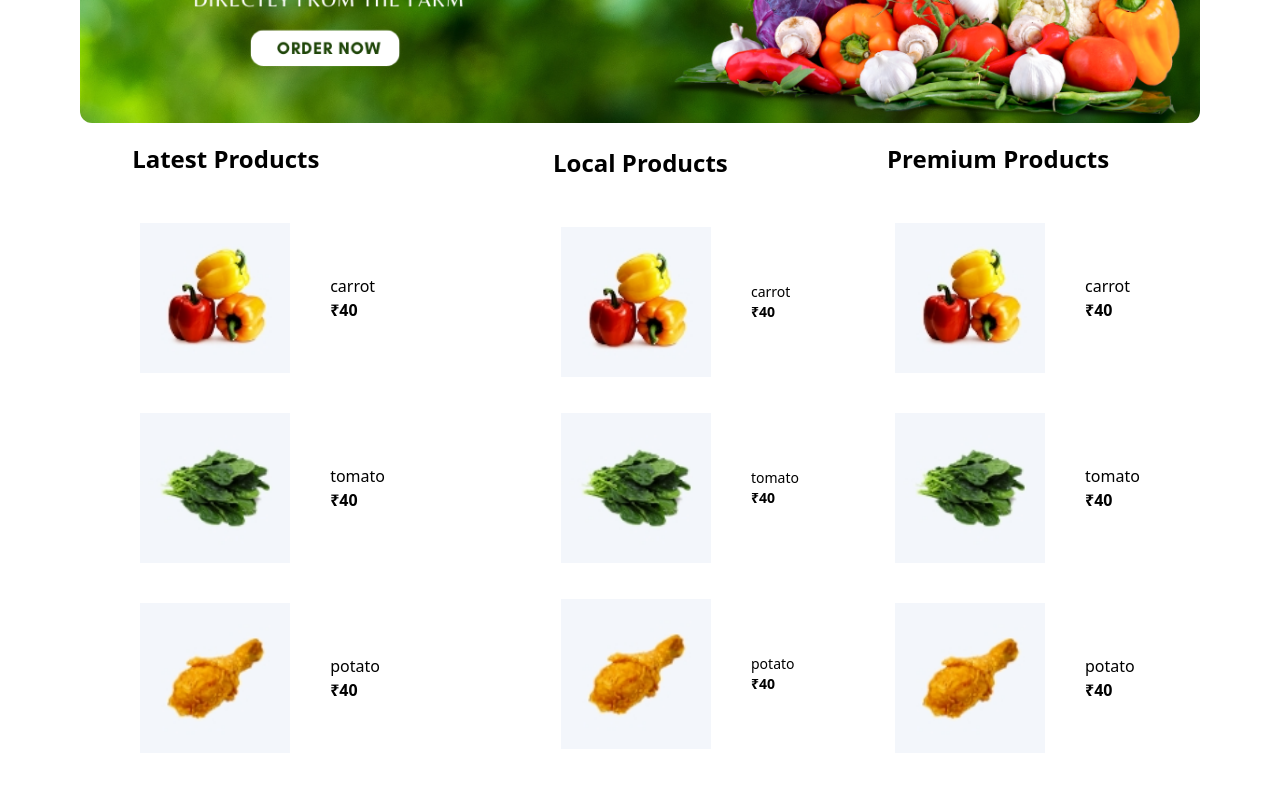
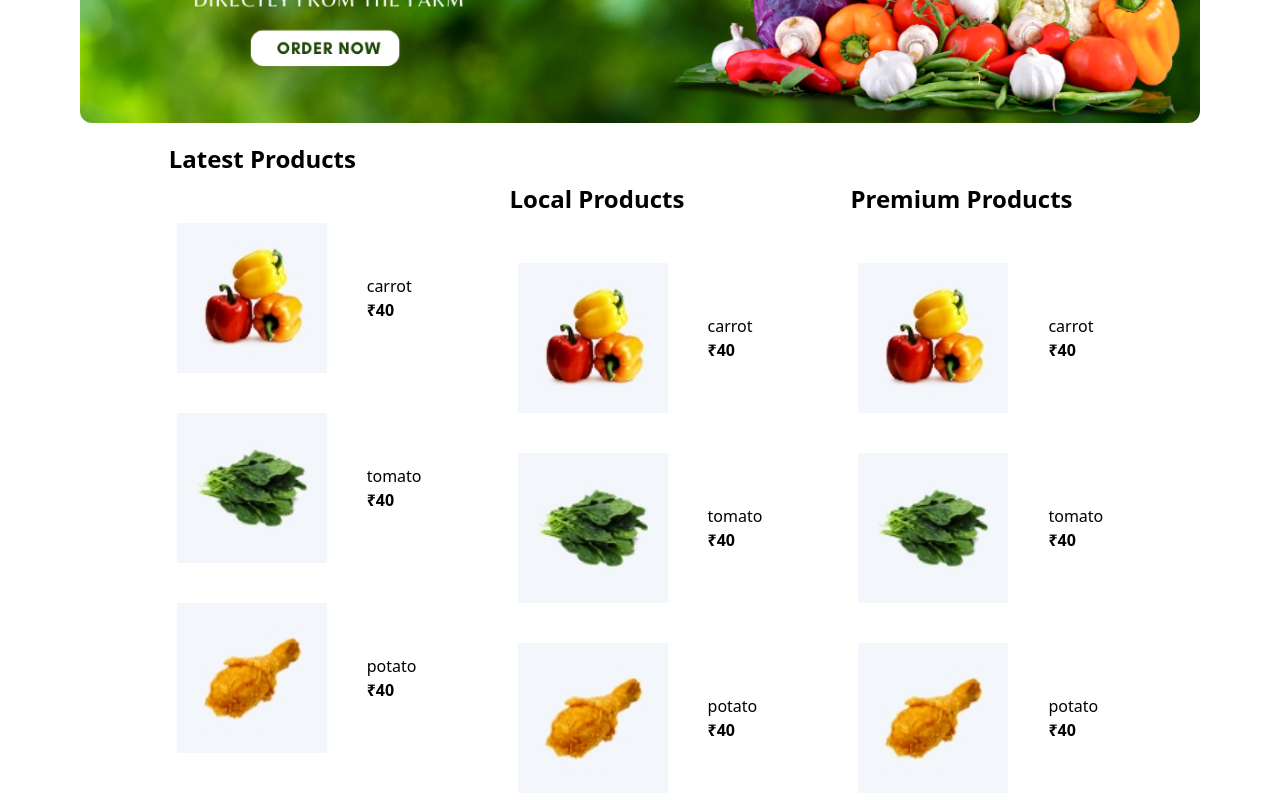
Before and after one commit to Arjun-Rao-student/vite-project, a React (Vite) app: page / in a window 1280 px wide. Shown: the part 1520-2320 px from the top of the page. Built offline with nearby package versions, Linux system fonts and the light colour scheme.

Commit message:
add resp

```diff
--- a/src/component/Showcase.jsx
+++ b/src/component/Showcase.jsx
@@ -1,27 +1,27 @@
 import React from "react";
 import Dup_showcase from "./Dup_showcase";
-Dup_showcase
 
 function Showcase(props) {
   return (
     <>
-    <div className="flex flex-row justify-center mt-5 gap-20">
-    <div className="">
-      <div classname="flex flex-col ">
+      <div className="flex flex-col items-center">
+        <div className="flex flex-col mt-5 sm:flex-row sm:justify-center sm:gap-20">
+          <div className="flex flex-col">
+            <div className="flex flex-col">
               <h2 className="justify-around font-bold text-2xl">
                 Latest Products
               </h2>
-        <div className="flex flex-col mt-10 my-auto">
-          <Dup_showcase img="../sample_cart/Cap.jpg" item="carrot" itemprice="40" /><br />
+              <div className="flex flex-col mt-10">
+                <Dup_showcase img="../sample_cart/Cap.jpg" item="carrot" itemprice="40" />
+                <br />
                 <Dup_showcase img="../sample_cart/leaf.jpg" item="tomato" itemprice="40" /><br />
                 <Dup_showcase img="../sample_cart/piece.jpg" item="potato" itemprice="40" />
               </div>
             </div>
           </div>
 
-
-      <div className="flex flex-row ml-20 text-sm">
-        <div className="flex flex-col justify-center">
+          <div className="flex flex-col">
+            <div className="flex flex-col mt-10">
               <h2 className="justify-around font-bold text-2xl">
                 Local Products
               </h2>
@@ -33,21 +33,20 @@ function Showcase(props) {
             </div>
           </div>
 
-
-        <div>
+          <div className="flex flex-col">
+            <div className="flex flex-col mt-10">
               <h2 className=" justify-around font-bold text-2xl">
                 Premium Products
               </h2>
-
               <div className="flex flex-col mt-10">
                 <Dup_showcase img="../sample_cart/Cap.jpg" item="carrot" itemprice="40" /><br />
                 <Dup_showcase img="../sample_cart/leaf.jpg" item="tomato" itemprice="40" /><br />
                 <Dup_showcase img="../sample_cart/piece.jpg" item="potato" itemprice="40" />
               </div>
-
             </div>
           </div>
-
+        </div>
+      </div>
     </>
   );
 }
```
Lines whose indentation alone changed are shown as unchanged.
